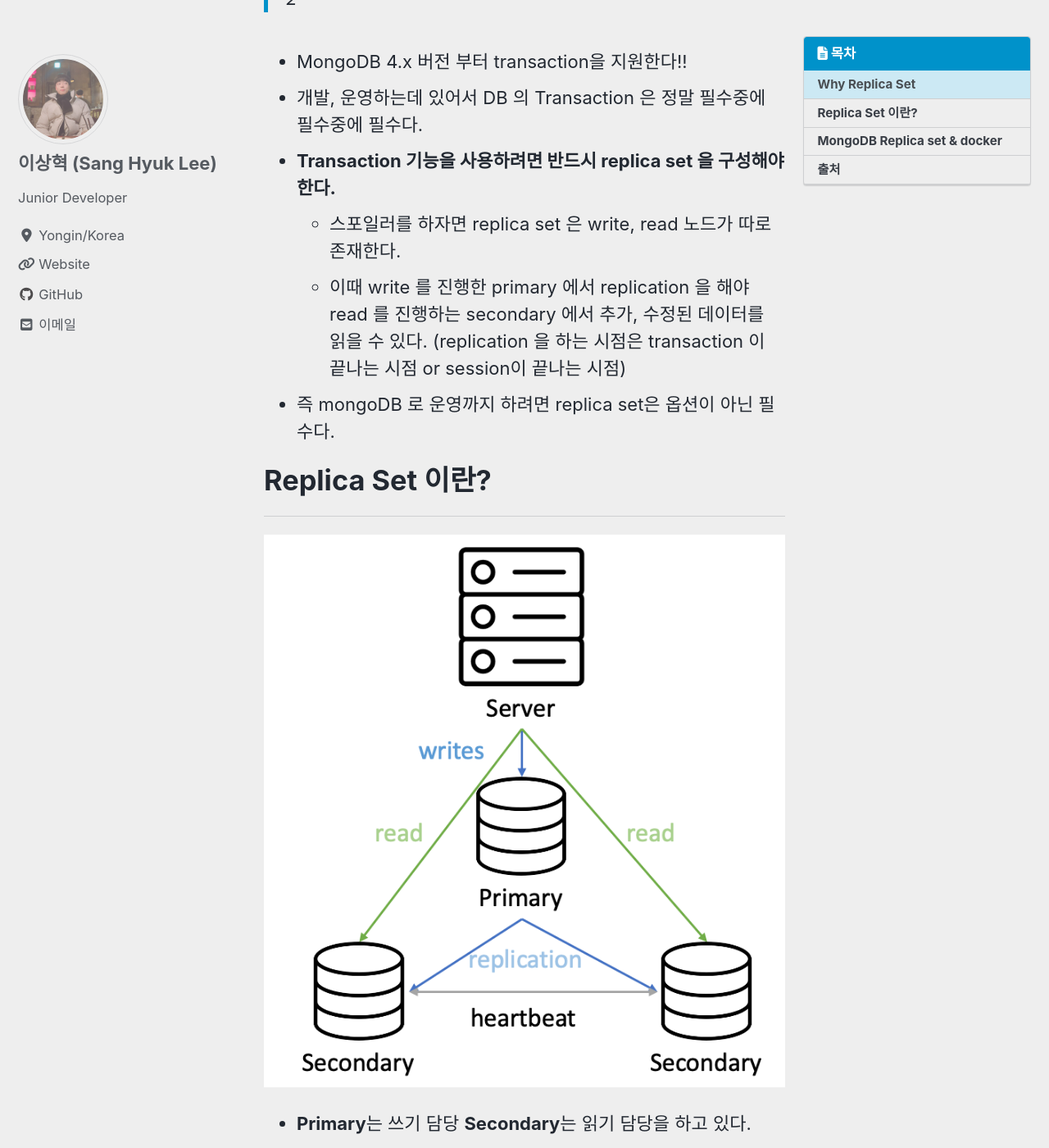
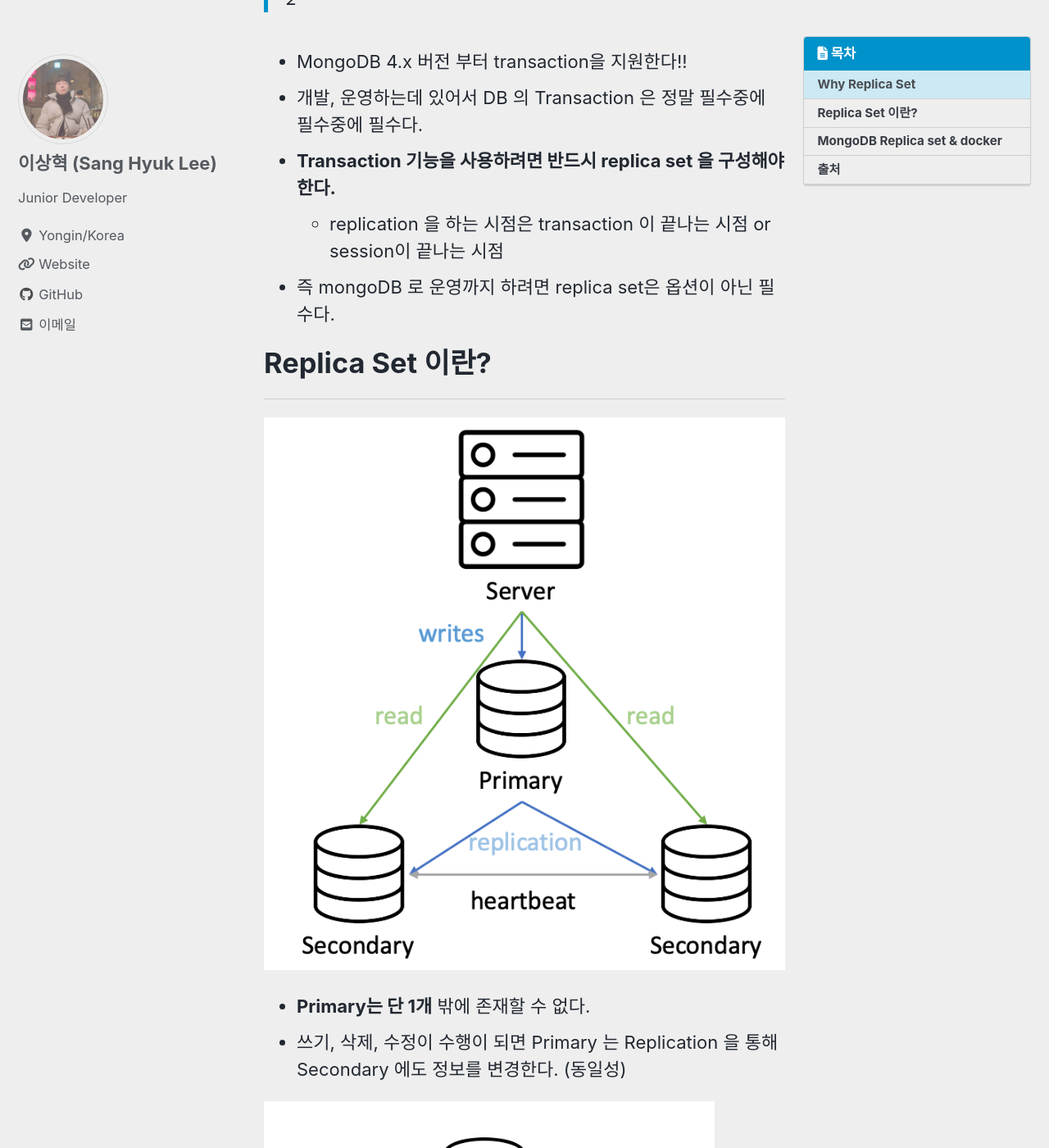
Before and after one commit to ksshlee/ksshlee.github.io, a Jekyll site: the page built from _posts/BackEnd/2020-12-25-mongoReplica.md, in a window 1280 px wide and 1400 px high, scrolled down 1428 px. Shown: the whole window at 82% size. Built offline with Jekyll 4.4.1, drawn with Linux system fonts in a browser that asks for light colours; cached includes are drawn as plain includes; nearby versions of some CDN libraries; comment, search, counter and statistics services are not loaded; a style sheet for code colours, icons or effects is not loaded; some of the changed text lies outside the part shown.

Commit message:
[update] replica set 내용 수정

```diff
--- a/_posts/BackEnd/2020-12-25-mongoReplica.md
+++ b/_posts/BackEnd/2020-12-25-mongoReplica.md
@@ -27,8 +27,7 @@ toc_label: "목차"
 - MongoDB 4.x 버전 부터 transaction을 지원한다!!
 - 개발, 운영하는데 있어서 DB 의 Transaction 은 정말 필수중에 필수중에 필수다.
 - **Transaction 기능을 사용하려면 반드시 replica set 을 구성해야한다.**
-  - 스포일러를 하자면 replica set 은 write, read 노드가 따로 존재한다.
-  - 이때 write 를 진행한 primary 에서 replication 을 해야 read 를 진행하는 secondary 에서 추가, 수정된 데이터를 읽을 수 있다. (replication 을 하는 시점은 transaction 이 끝나는 시점 or session이 끝나는 시점)
+  - replication 을 하는 시점은 transaction 이 끝나는 시점 or session이 끝나는 시점
 - 즉 mongoDB 로 운영까지 하려면 replica set은 옵션이 아닌 필수다.
 
 
@@ -38,10 +37,7 @@ toc_label: "목차"
 
 ![rs1](/assets/img/back_end/2020_12_25/rs1.png)
 
-- **Primary**는 쓰기 담당 **Secondary**는 읽기 담당을 하고 있다.
-  - 이때 **Primary는 단 1개** 밖에 존재할 수 없다.
-
-- Client(Server) 에서 데이터 조회를 요청을 하면 Secondary 에서 수행을 하고 쓰기,삭제,수정을 요청하면 Primary 에서 수행을 한다.
+- **Primary는 단 1개** 밖에 존재할 수 없다.
 - 쓰기, 삭제, 수정이 수행이 되면 Primary 는 Replication 을 통해 Secondary 에도 정보를 변경한다. (동일성)
 
 
```
